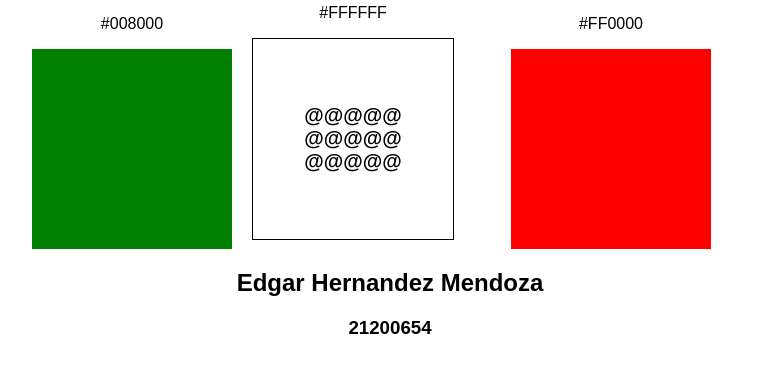
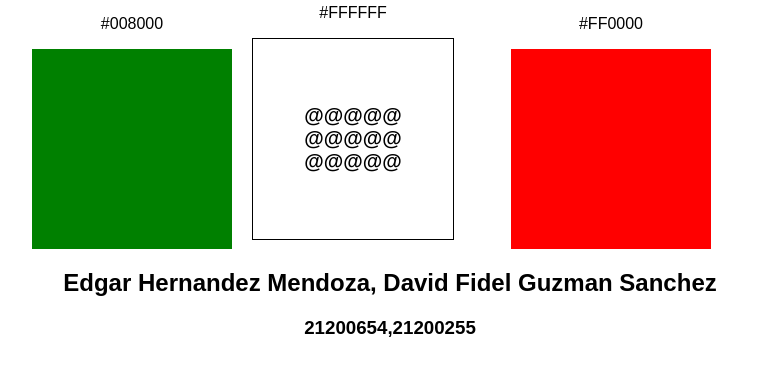
Before and after one commit to Flanconer/-tads-webappmexico, a plain HTML site: page index.html in a window 1280 px wide. Shown: the part 119-494 px from the top of the page, without its empty margins (250-1029 px from the left). Drawn offline with Linux system fonts and the light colour scheme.

```diff
--- a/index.html
+++ b/index.html
@@ -30,7 +30,7 @@
         </div>
     </div>
     <script src="script.js"></script>
-    <h2><center>Edgar Hernandez Mendoza</center></h2>
-    <h3><center>21200654</center></h3>
+    <h2><center>Edgar Hernandez Mendoza, David Fidel Guzman Sanchez</center></h2>
+    <h3><center>21200654,21200255</center></h3>
 </body>
 </html>
```
